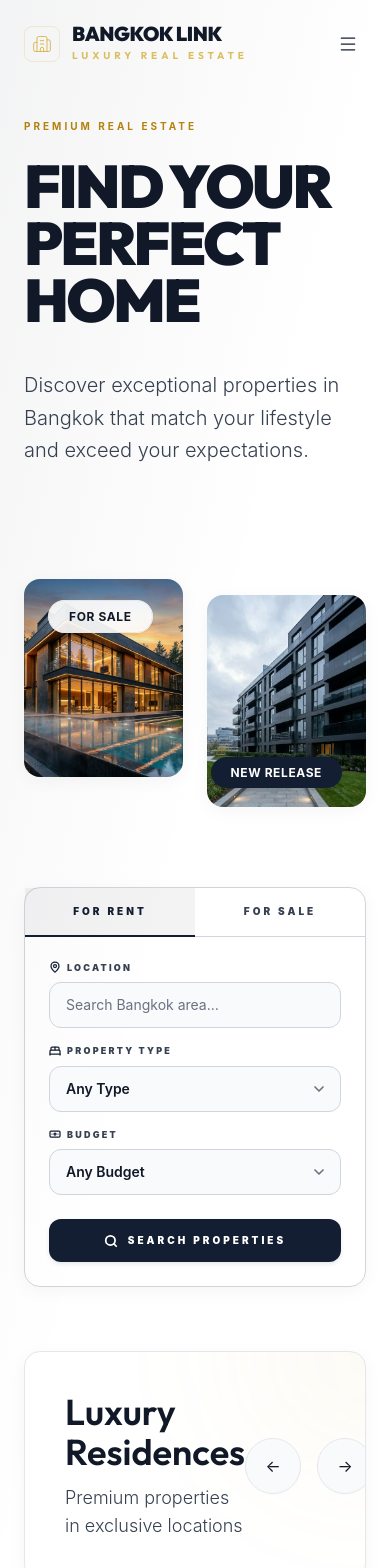
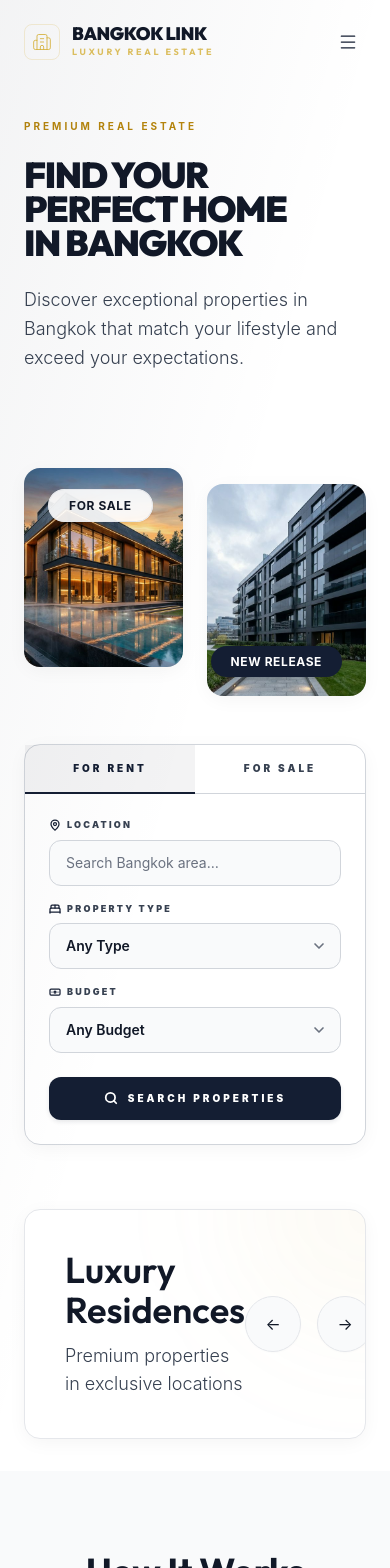
Before and after one commit to yummyvalmm/bangkoklink, a React (Vite) app: page / in a window 390 px wide. Shown: the top 1568 px of the page. Built offline with nearby package versions, Linux system fonts and the light colour scheme.

Commit message:
style: optimize site-wide mobile responsiveness and refine layouts

```diff
--- a/src/components/Hero.tsx
+++ b/src/components/Hero.tsx
@@ -15,12 +15,12 @@ const Hero = () => {
                             <span className="inline-block text-accent-rich text-[10px] md:text-xs font-bold tracking-[0.3em] uppercase mb-6 animate-fade-in [animation-delay:200ms]">
                                 Premium Real Estate
                             </span>
-                            <h1 className="text-6xl md:text-7xl lg:text-8xl font-sans font-black text-text-primary leading-[0.95] tracking-[-0.04em] mb-10 animate-fade-in [animation-delay:400ms]">
+                            <h1 className="text-4xl md:text-7xl lg:text-8xl font-sans font-black text-text-primary leading-[0.95] tracking-[-0.04em] mb-6 md:mb-10 animate-fade-in [animation-delay:400ms]">
                                 FIND YOUR <br />
                                 PERFECT HOME <br />
-
+                                IN BANGKOK
                             </h1>
-                            <p className="text-xl md:text-2xl text-text-secondary max-w-2xl font-light leading-relaxed mb-12 animate-fade-in [animation-delay:600ms]">
+                            <p className="text-lg md:text-2xl text-text-secondary max-w-2xl font-light leading-relaxed mb-8 md:mb-12 animate-fade-in [animation-delay:600ms]">
                                 Discover exceptional properties in Bangkok that match your lifestyle and exceed your expectations.
                             </p>
                         </div>
@@ -64,7 +64,7 @@ const Hero = () => {
                 </div>
 
                 {/* Quick Search - Repositioned to fill whitespace */}
-                <div className="mt-20 animate-fade-in [animation-delay:800ms]">
+                <div className="mt-12 md:mt-20 animate-fade-in [animation-delay:800ms]">
                     <QuickSearch />
                 </div>
 
--- a/src/components/Navbar.tsx
+++ b/src/components/Navbar.tsx
@@ -38,10 +38,10 @@ const Navbar = () => {
                             <Building2 className="w-5 h-5 text-accent" strokeWidth={1} />
                         </div>
                         <div className="flex flex-col">
-                            <span className="text-xl font-sans font-black tracking-[-0.02em] leading-none text-text-primary">
-                                BANGKOK LINK
+                            <span className="text-lg md:text-xl font-sans font-black tracking-[-0.02em] leading-none text-text-primary uppercase">
+                                Bangkok Link
                             </span>
-                            <span className="text-[10px] font-sans font-bold uppercase tracking-[0.4em] text-accent mt-1 opacity-80">
+                            <span className="text-[9px] md:text-[10px] font-sans font-bold uppercase tracking-[0.3em] text-accent mt-0.5 opacity-80">
                                 Luxury Real Estate
                             </span>
                         </div>
@@ -101,7 +101,7 @@ const Navbar = () => {
                     ))}
                     <button
                         onClick={() => scrollToSection('contact')}
-                        className="w-full bg-primary text-white p-4 rounded-xl font-bold text-[10px] uppercase tracking-[0.25em] flex items-center justify-center gap-2"
+                        className="w-full bg-primary text-white p-5 rounded-2xl font-black text-[11px] uppercase tracking-[0.3em] flex items-center justify-center gap-2.5 shadow-button active:scale-[0.98] transition-all"
                     >
                         Contact Us
                         <ArrowUpRight className="w-4 h-4" />
--- a/src/components/PropertyCard.tsx
+++ b/src/components/PropertyCard.tsx
@@ -24,7 +24,7 @@ const PropertyCard = ({ property }: PropertyCardProps) => {
                 }`}
         >
             {/* Image Container */}
-            <div className="relative h-72 overflow-hidden">
+            <div className="relative h-60 md:h-72 overflow-hidden">
                 <img
                     src={property.image}
                     alt={property.title}
```
